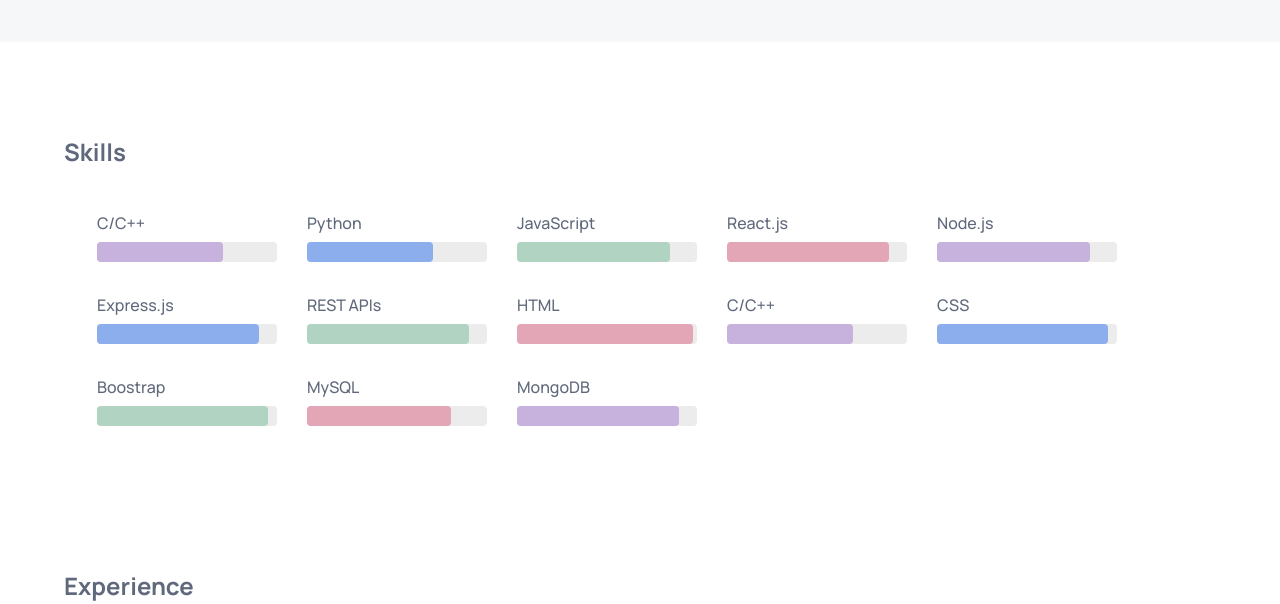
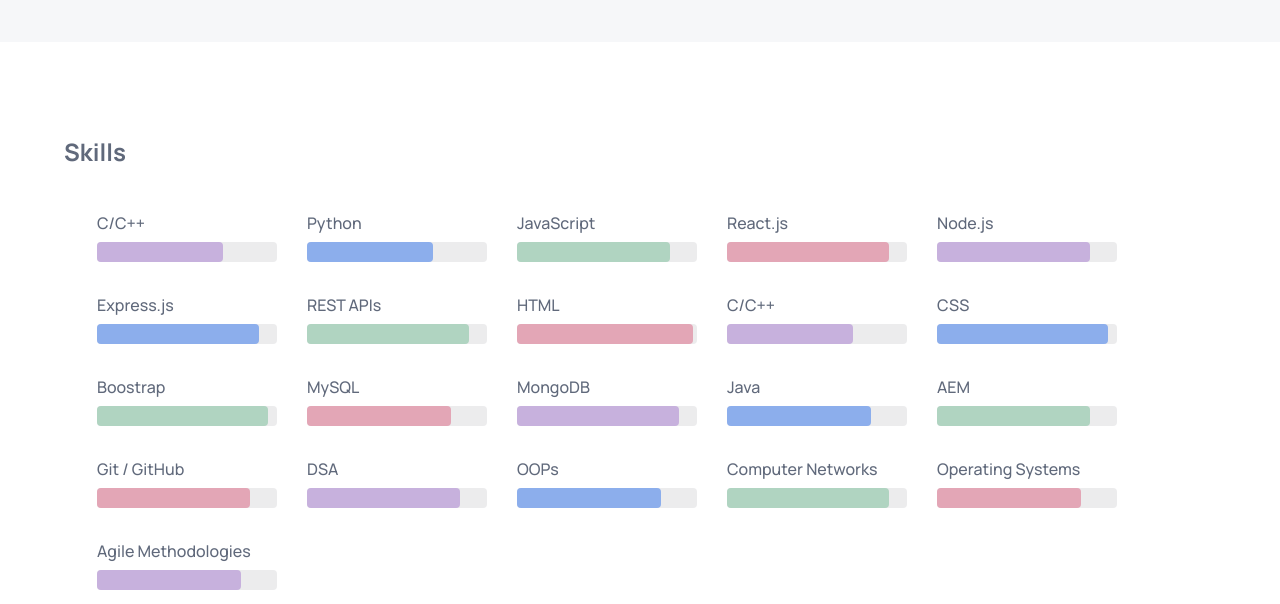
Before and after one commit to gauri02saxena/gauri02saxena.github.io, a plain HTML site: page index.html in a window 1280 px wide. Shown: the part 754-1358 px from the top of the page. Drawn offline with nearby package versions, Linux system fonts and the light colour scheme.

Commit message:
Updated portfolio

```diff
--- a/index.html
+++ b/index.html
@@ -158,7 +158,7 @@
                 data-reveal="top"
                 data-reveal-delay="0.75s"
               >
-                I'm a skilled full-stack developer, proficient in the Java and MERN-based development
+                I'm a skilled full-stack developer, proficient in the Java, MERN-based development
                 and multiple programming languages. My hands-on experience is
                 showcased in my portfolio, reflecting my commitment to
                 technology excellence.
@@ -206,6 +206,7 @@
                   ></div>
                 </div>
               </div>
+
 
               <div class="skill-item">
                 <div class="skill-name">JavaScript</div>
@@ -314,6 +315,86 @@
                   ></div>
                 </div>
               </div>
+
+              <div class="skill-item">
+  <div class="skill-name">Java</div>
+  <div class="bar">
+    <div
+      class="skill-bar"
+      style="width: 80%; background-color: #8caeec"
+    ></div>
+  </div>
+</div>
+
+<div class="skill-item">
+  <div class="skill-name">AEM</div>
+  <div class="bar">
+    <div
+      class="skill-bar"
+      style="width: 85%; background-color: #b0d4c1"
+    ></div>
+  </div>
+</div>
+
+<div class="skill-item">
+  <div class="skill-name">Git / GitHub</div>
+  <div class="bar">
+    <div
+      class="skill-bar"
+      style="width: 85%; background-color: #e3a6b6"
+    ></div>
+  </div>
+</div>
+<div class="skill-item">
+  <div class="skill-name">DSA</div>
+  <div class="bar">
+    <div
+      class="skill-bar"
+      style="width: 85%; background-color: #c7b1dd"
+    ></div>
+  </div>
+</div>
+
+<div class="skill-item">
+  <div class="skill-name">OOPs</div>
+  <div class="bar">
+    <div
+      class="skill-bar"
+      style="width: 80%; background-color: #8caeec"
+    ></div>
+  </div>
+</div>
+
+<div class="skill-item">
+  <div class="skill-name">Computer Networks</div>
+  <div class="bar">
+    <div
+      class="skill-bar"
+      style="width: 90%; background-color: #b0d4c1"
+    ></div>
+  </div>
+</div>
+
+<div class="skill-item">
+  <div class="skill-name">Operating Systems</div>
+  <div class="bar">
+    <div
+      class="skill-bar"
+      style="width: 80%; background-color: #e3a6b6"
+    ></div>
+  </div>
+</div>
+
+<div class="skill-item">
+  <div class="skill-name">Agile Methodologies</div>
+  <div class="bar">
+    <div
+      class="skill-bar"
+      style="width: 80%; background-color: #c7b1dd"
+    ></div>
+  </div>
+</div>
+
             </div>
           </div>
         </section>
```
